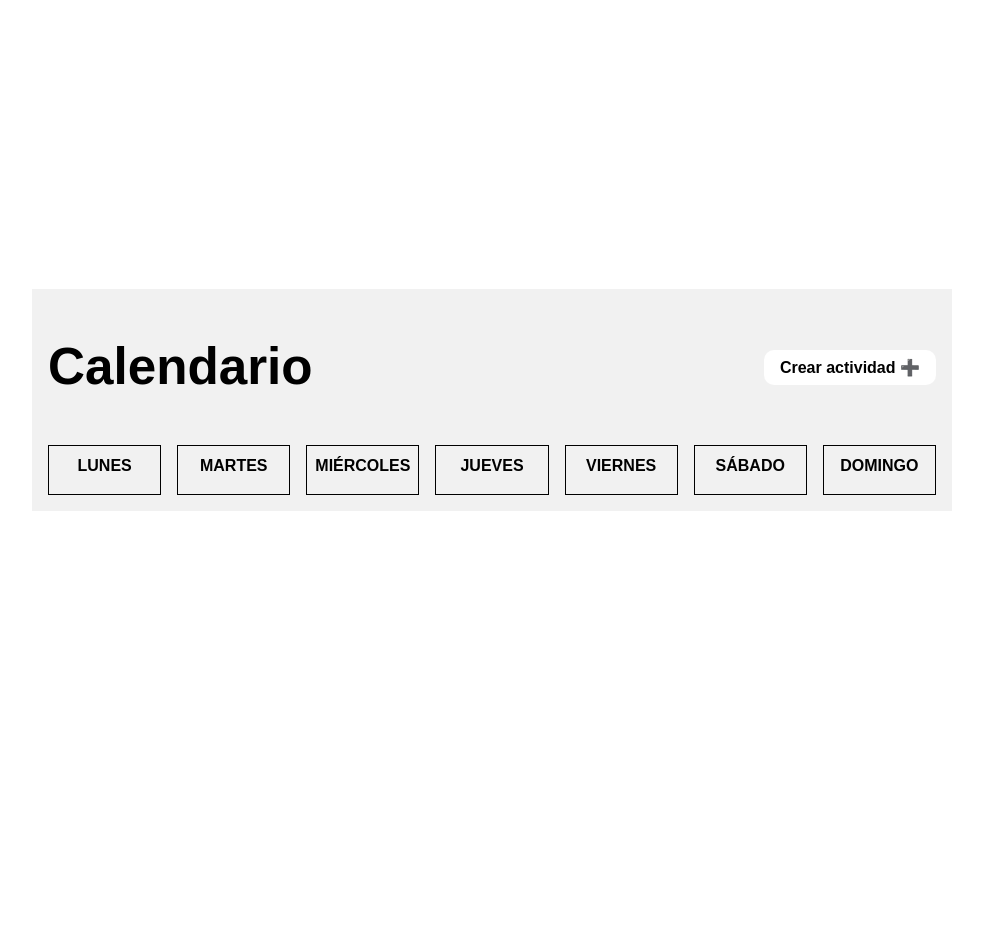
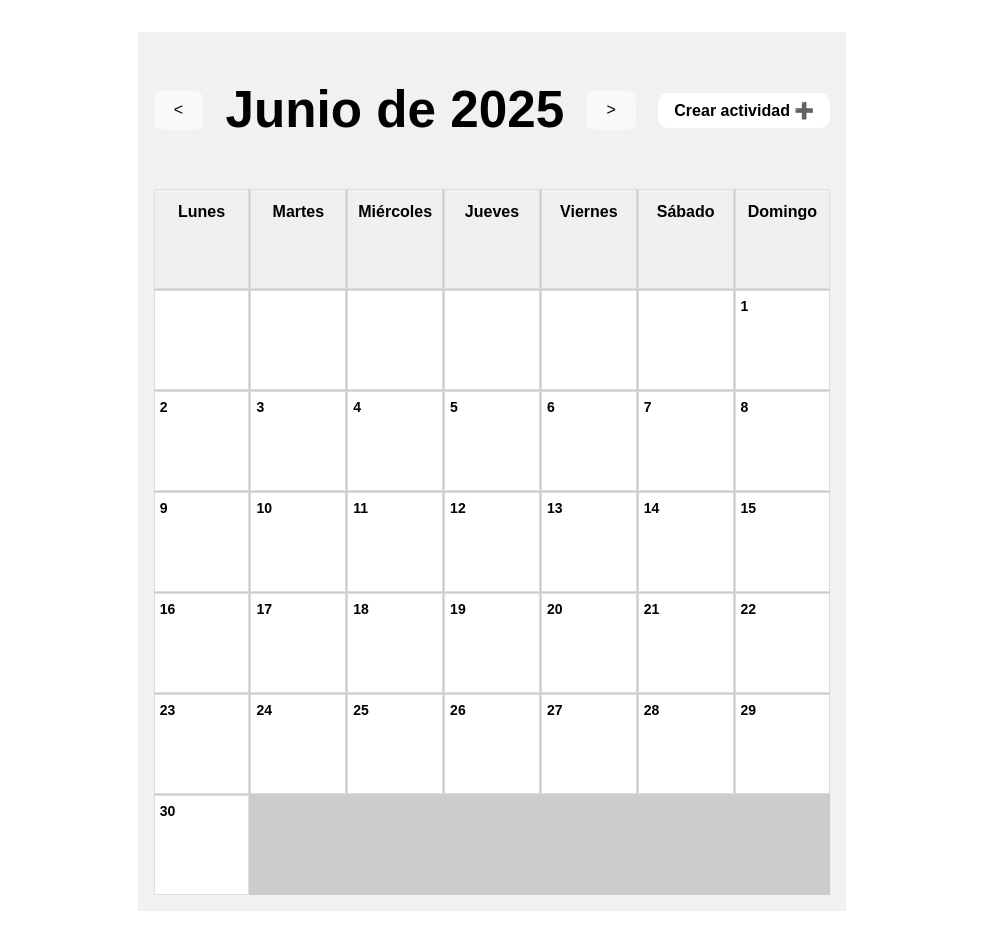
Before and after one commit to FreddyAyalaS/SmarTime, a React (Vite) app in the folder frontend/: page / in a window 1280 px wide. Shown: the whole page, without its empty margins (148-1131 px from the left). Before the commit the page ends 800 px from the top, so only its background shows below. Built offline with nearby package versions, Linux system fonts and the light colour scheme.

Commit message:
Implemen. Vista Mensual

```diff
--- a/frontend/src/Calendar.css
+++ b/frontend/src/Calendar.css
@@ -91,3 +91,36 @@
 .task-time, .task-complexity {
   font-size: 0.75rem;
 }
+
+.calendar-grid {
+  display: grid;
+  grid-template-columns: repeat(7, 1fr);
+  grid-auto-rows: 100px;
+  gap: 1px;
+  background-color: #ccc;
+}
+
+.calendar-day {
+  background-color: #fff;
+  padding: 5px;
+  border: 1px solid #ddd;
+  position: relative;
+  cursor: pointer;
+}
+
+.day-number {
+  position: absolute;
+  top: 5px;
+  left: 5px;
+  font-weight: bold;
+  font-size: 14px;
+}
+
+.calendar-day-name {
+  color:#000000;
+  background-color: #f0f0f0;
+  font-weight: bold;
+  text-align: center;
+  padding: 10px;
+  border: 1px solid #ddd;
+}
--- a/frontend/src/Calendar.jsx
+++ b/frontend/src/Calendar.jsx
@@ -1,38 +1,72 @@
+// Calendar.jsx
 import React, { useState } from 'react';
 import TaskForm from './components/TaskForm';
 import './Calendar.css';
-import { useDrag } from 'react-dnd';
-import { useDrop } from 'react-dnd';
 import CalendarDay from './components/CalendarDay';
-
-
 
 const Calendar = () => {
   const [showOptions, setShowOptions] = useState(false);
   const [showTaskForm, setShowTaskForm] = useState(false);
+  const [selectedType, setSelectedType] = useState('');
+  const [tasks, setTasks] = useState([]);
+  const [currentDate, setCurrentDate] = useState(new Date());
 
   const toggleOptions = () => setShowOptions(!showOptions);
 
   const handleOptionClick = (type) => {
-    if (type === "Tarea") {
-      setShowTaskForm(true);
-    }
+    setSelectedType(type);
+    setShowTaskForm(true);
     setShowOptions(false);
   };
 
-  const [tasks, setTasks] = useState([]);
-
   const handleSaveTask = (taskData) => {
-    setTasks([...tasks, taskData]);
+    const taskWithType = { ...taskData, type: selectedType };
+    setTasks([...tasks, taskWithType]);
   };
 
+  // Para generar el arreglo de días del mes
+  const getMonthDays = (year, month) => {
+    const firstDayOfMonth = new Date(year, month, 1);
+    const lastDayOfMonth = new Date(year, month + 1, 0);
+    const firstDayOfWeek = firstDayOfMonth.getDay(); // 0 = domingo, 1 = lunes...
+    const daysInMonth = lastDayOfMonth.getDate();
 
-  const days = ['LUNES', 'MARTES', 'MIÉRCOLES', 'JUEVES', 'VIERNES', 'SÁBADO', 'DOMINGO'];
+    const days = [];
+
+    // Rellenar días vacíos antes del primer día
+    const prevDays = (firstDayOfWeek + 6) % 7;
+    for (let i = 0; i < prevDays; i++) {
+      days.push(null);
+    }
+
+    // Agregar los días reales del mes
+    for (let i = 1; i <= daysInMonth; i++) {
+      days.push(i);
+    }
+
+    return days;
+  };
+
+  const handlePrevMonth = () => {
+    const prevMonth = new Date(currentDate.getFullYear(), currentDate.getMonth() - 1, 1);
+    setCurrentDate(prevMonth);
+  };
+
+  const handleNextMonth = () => {
+    const nextMonth = new Date(currentDate.getFullYear(), currentDate.getMonth() + 1, 1);
+    setCurrentDate(nextMonth);
+  };
+
+  const monthDays = getMonthDays(currentDate.getFullYear(), currentDate.getMonth());
+  const monthName = currentDate.toLocaleDateString('es-ES', { month: 'long', year: 'numeric' });
 
   return (
     <div className="calendar">
       <div className="calendar-header">
-        <h1>Calendario</h1>
+        <button onClick={handlePrevMonth}>{'<'}</button>
+        <h1>{monthName.charAt(0).toUpperCase() + monthName.slice(1)}</h1>
+        <button onClick={handleNextMonth}>{'>'}</button>
+
         <div className="create-container">
           <button className="create-btn" onClick={toggleOptions}>
             Crear actividad ➕
@@ -40,27 +74,33 @@ const Calendar = () => {
           {showOptions && (
             <div className="activity-options">
               <button className="option blue" onClick={() => handleOptionClick("Tarea")}>Tarea</button>
-              <button className="option green">Estudio</button>
-              <button className="option orange">Evento</button>
-              <button className="option gray">Act. no académica</button>
+              <button className="option green" onClick={() => handleOptionClick("Estudio")}>Estudio</button>
+              <button className="option orange" onClick={() => handleOptionClick("Evento")}>Evento</button>
+              <button className="option gray" onClick={() => handleOptionClick("Act. no académica")}>Act. no académica</button>
             </div>
           )}
         </div>
       </div>
 
       <div className="calendar-grid">
-        {days.map((day, i) => (
+        {/* Cabecera de días */}
+        {['Lunes', 'Martes', 'Miércoles', 'Jueves', 'Viernes', 'Sábado', 'Domingo'].map((dayName, i) => (
+          <div key={i} className="calendar-day-name">
+            {dayName}
+          </div>
+        ))}
+
+        {/* Días del mes */}
+        {monthDays.map((dayNumber, index) => (
           <CalendarDay
-            key={i}
-            day={day}
-            index={i}
+            key={index}
+            dayNumber={dayNumber}
+            month={currentDate.getMonth()}
+            year={currentDate.getFullYear()}
             tasks={tasks}
             setTasks={setTasks}
           />
         ))}
-
-
-
       </div>
 
       {showTaskForm && (
--- a/frontend/src/components/CalendarDay.jsx
+++ b/frontend/src/components/CalendarDay.jsx
@@ -1,33 +1,43 @@
+// CalendarDay.jsx
 import React from 'react';
 import { useDrop } from 'react-dnd';
-import { useDrag } from 'react-dnd';
 import TaskItem from './TaskItem';
 
-const CalendarDay = ({ day, index, tasks, setTasks }) => {
-    const dayTasks = tasks.filter(task => {
-        const taskDate = new Date(task.date);
-        return taskDate.getDay() === (index + 1) % 7;
-    });
+const CalendarDay = ({ dayNumber, month, year, tasks, setTasks }) => {
+  const dateStr = dayNumber
+    ? new Date(year, month, dayNumber).toISOString().split('T')[0]
+    : null;
+
+  const dayTasks = tasks.filter(task => task.date === dateStr);
 
   const [, drop] = useDrop({
     accept: "TASK",
     drop: (item) => {
-            const newDate = new Date(item.date);
-            const diff = ((index + 1) % 7) - newDate.getDay();
-            newDate.setDate(newDate.getDate() + diff);
+      if (!dayNumber) return;
+      const newDate = new Date(year, month, dayNumber);
+      const updatedTask = { ...item, date: newDate.toISOString().split('T')[0] };
 
-            const updatedTask = { ...item, date: newDate.toISOString().split('T')[0] };
       setTasks(prev =>
         prev.map(t =>
           t.title === item.title && t.date === item.date ? updatedTask : t
         )
       );
-        }
+    },
   });
 
+  const handleDayClick = () => {
+    if (dayTasks.length > 0) {
+      alert(
+        dayTasks
+          .map(task => `Tipo: ${task.type}\nTítulo: ${task.title}\nCurso: ${task.course}\nHora: ${task.time}\nComplejidad: ${task.complexity}`)
+          .join('\n\n')
+      );
+    }
+  };
+
   return (
-        <div ref={drop} className="calendar-day">
-            <strong>{day}</strong>
+    <div ref={drop} className="calendar-day" onClick={handleDayClick}>
+      <div className="day-number">{dayNumber}</div>
       <div className="calendar-cells">
         {dayTasks.map((task, i) => (
           <TaskItem key={i} task={task} />
```
Lines whose indentation alone changed are shown as unchanged.
